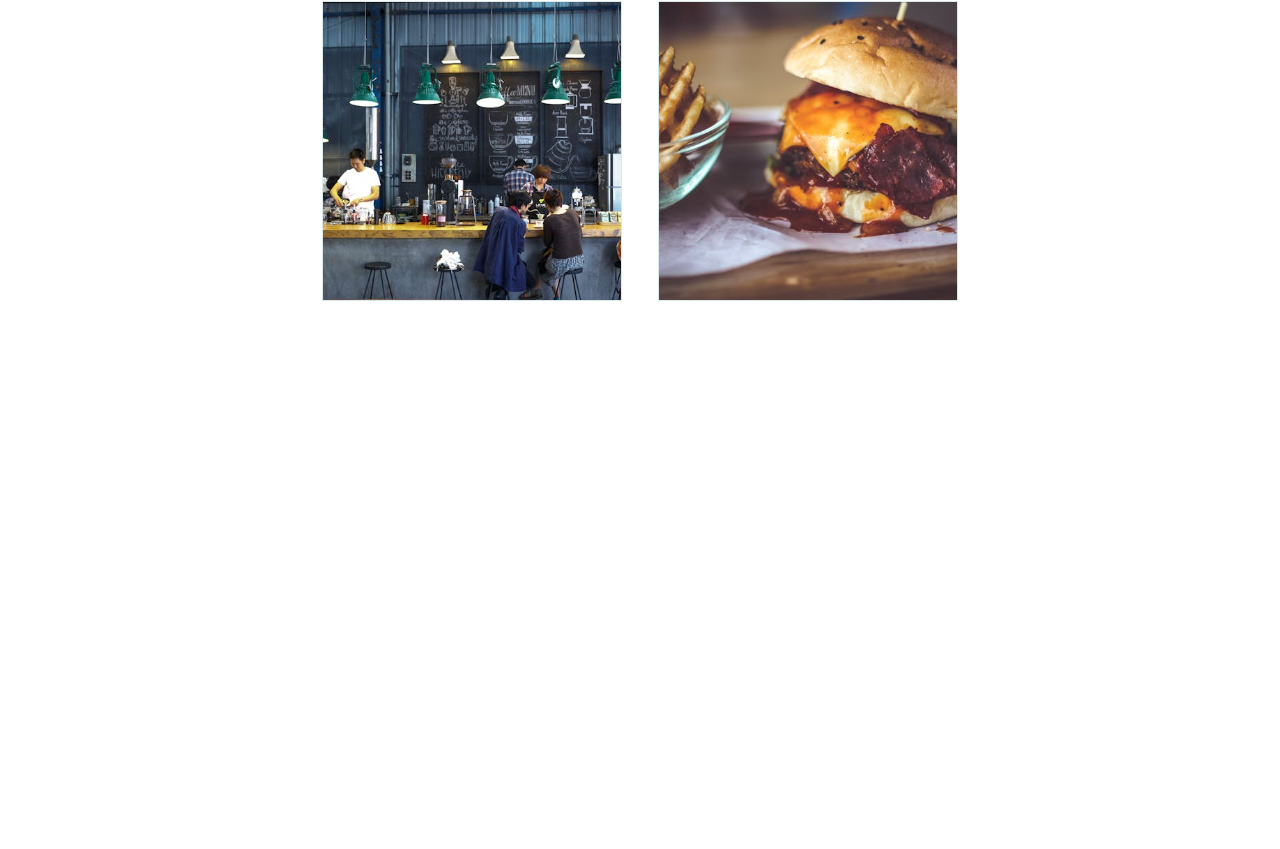
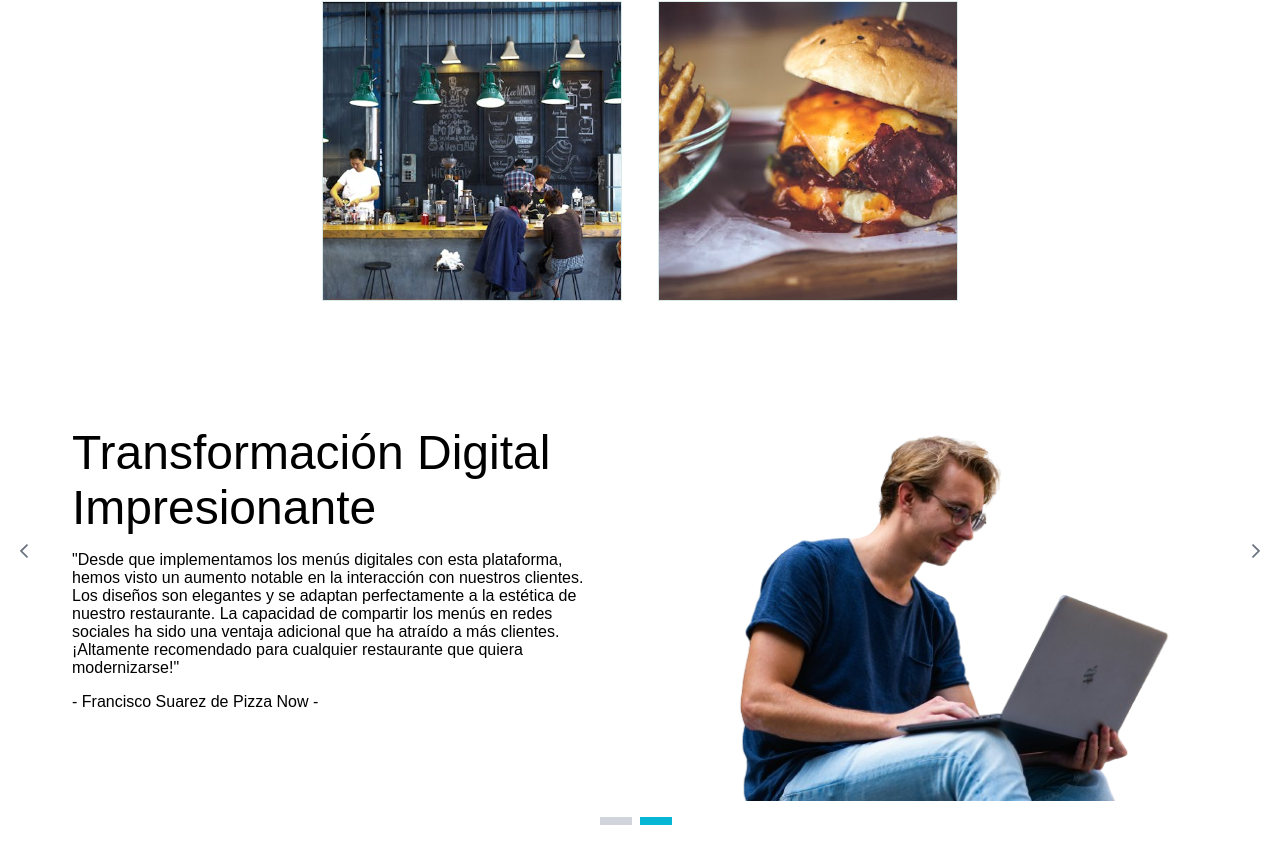
Before and after one commit to judisarodev/menusdeliciososfrontend, a React (Create React App) app: page / in a window 1280 px wide. Shown: the part 4575-5424 px from the top of the page. Before the commit the page ends 4882 px from the top, so only its background shows below. Built offline with nearby package versions, Linux system fonts and the light colour scheme; the HTML template or start-up script is replaced by a standard one; a web font is replaced by a local one.

Commit message:
Se agrega carousell con reseñas

```diff
--- /dev/null
+++ b/src/landing/components/review/Review.js
@@ -0,0 +1,36 @@
+import React from "react";
+import './review.scss';
+import { Carousel } from 'primereact/carousel';
+
+const productTemplate = ({ title, description, author, image }) => {
+    return(<div className="review__container">
+        <div className="review__info">
+            <div className="review__title">
+                { title }
+            </div>
+            <div className="review__description">
+                "{ description }"
+            </div>
+            <div>
+                - { author } -
+            </div>
+        </div>
+        <div className="review__image">
+            <img src={ image } alt="persona"/>
+        </div>
+    </div>);
+}
+
+const Review = ({reviews}) => {
+    return(<div>
+        <Carousel
+        value={reviews}
+        numVisible={1}
+        numScroll={1}
+        verticalViewPortHeight="360px"
+        itemTemplate={productTemplate}
+        autoplayInterval={2000} />
+    </div>);
+}
+
+export { Review };
--- /dev/null
+++ b/src/landing/components/review/review.scss
@@ -0,0 +1,30 @@
+@import './../../../styles/variables';
+.review__container{
+    width: 100%;
+    display: grid;
+    grid-template-columns: repeat(2, 1fr);
+    grid-template-rows: auto;
+    text-align: start;
+    margin-top: 100px;
+}
+.review__info{
+    grid-column: 1/2;
+    grid-row: 1/2;
+    display: flex;
+    flex-direction: column;
+    gap: $base-spacing;
+    padding: $large-spacing;
+}
+.review__image{
+    grid-column: 2/3;
+    grid-row: 1/2;
+    display: flex;
+    justify-content: center;
+    align-self: center;
+}
+.review__image img{
+    max-height: 400px;
+}
+.review__title{
+    font-size: $heading-font-size;
+}
--- a/src/landing/pages/home/Home.js
+++ b/src/landing/pages/home/Home.js
@@ -17,7 +17,10 @@ import menu5 from './../../../assets/home/menu5.jpg';
 import menu6 from './../../../assets/home/menu6.jpg';
 import menu7 from './../../../assets/home/menu7.jpg';
 import menu8 from './../../../assets/home/menu8.jpg';
+import review1 from './../../../assets/home/review1.png';
+import review2 from './../../../assets/home/review2.png';
 import './home.scss';
+import { Review } from '../../components/review/Review';
 
 const Home = () => {
     const cardsInfo = [{
@@ -102,6 +105,18 @@ const Home = () => {
         },],
     };
 
+    const reviews = [{
+        image: review1,
+        title: 'Excelente Herramienta para Restaurantes Modernos',
+        description: 'He estado usando esta plataforma para crear menús digitales para mi restaurante y la experiencia ha sido increíble. La interfaz es intuitiva y fácil de usar, lo que me permite actualizar platos y precios en tiempo real. Además, los clientes adoran la presentación moderna y accesible de los menús. Definitivamente, ha mejorado la eficiencia de nuestro servicio y la satisfacción del cliente.',
+        author: 'Esperanza Rodríguez de Moka Tortas'
+    },{
+        image: review2,
+        title: 'Transformación Digital Impresionante',
+        description: 'Desde que implementamos los menús digitales con esta plataforma, hemos visto un aumento notable en la interacción con nuestros clientes. Los diseños son elegantes y se adaptan perfectamente a la estética de nuestro restaurante. La capacidad de compartir los menús en redes sociales ha sido una ventaja adicional que ha atraído a más clientes. ¡Altamente recomendado para cualquier restaurante que quiera modernizarse!',
+        author: 'Francisco Suarez de Pizza Now'
+    }];
+
     return(<div>
 
         <section className="home__banner">
@@ -126,7 +141,9 @@ const Home = () => {
         <section>
             <Gallery title={gallery.title} subtitle={gallery.subtitle} description={gallery.description} images={gallery.images}/>
         </section>
-
+        <section>
+            <Review reviews={reviews}/>
+        </section>
 
     </div>);
 }
```
Also changed, not shown: src/assets/home/review1.png (added), src/assets/home/review2.png (added).
